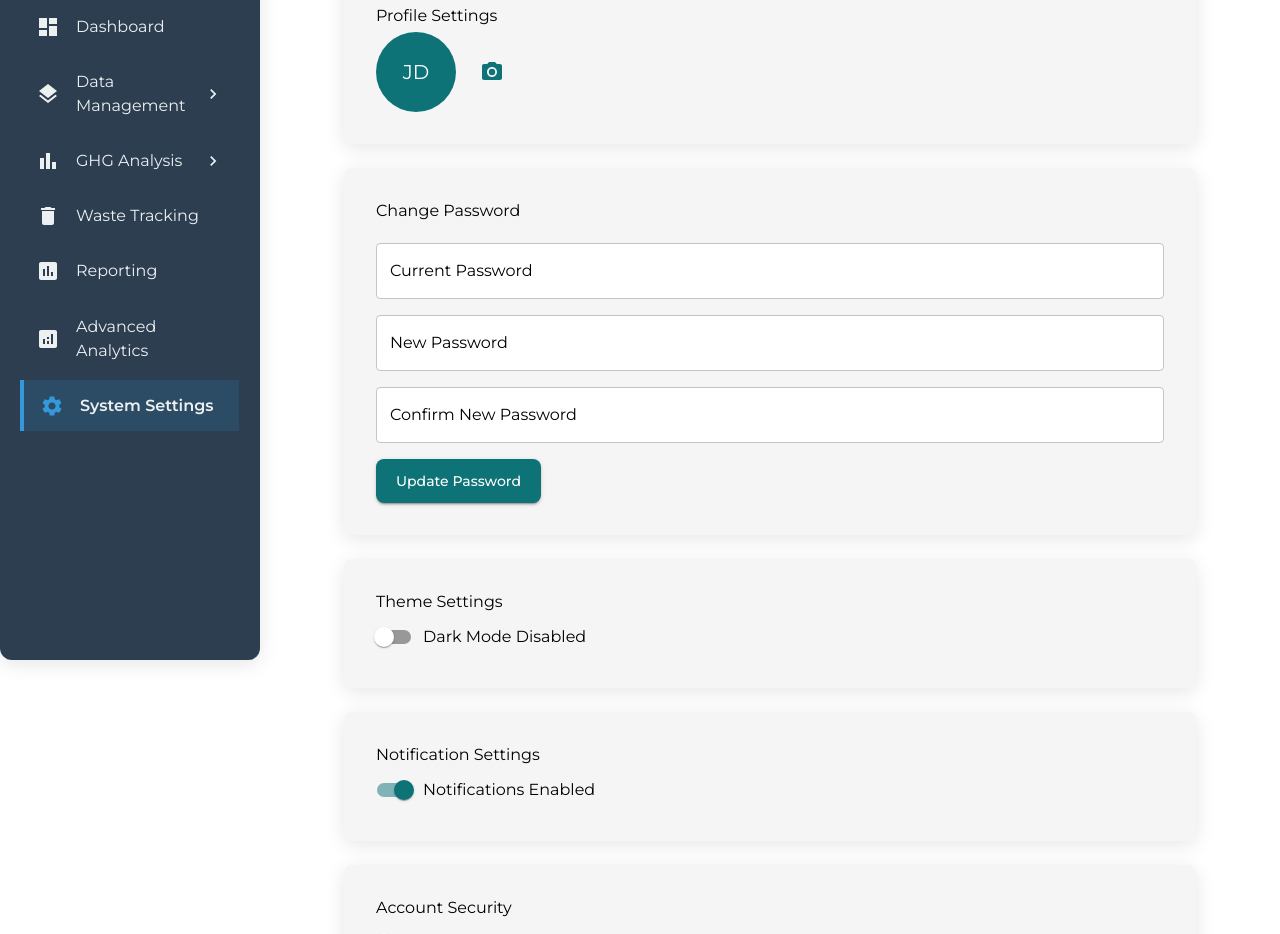
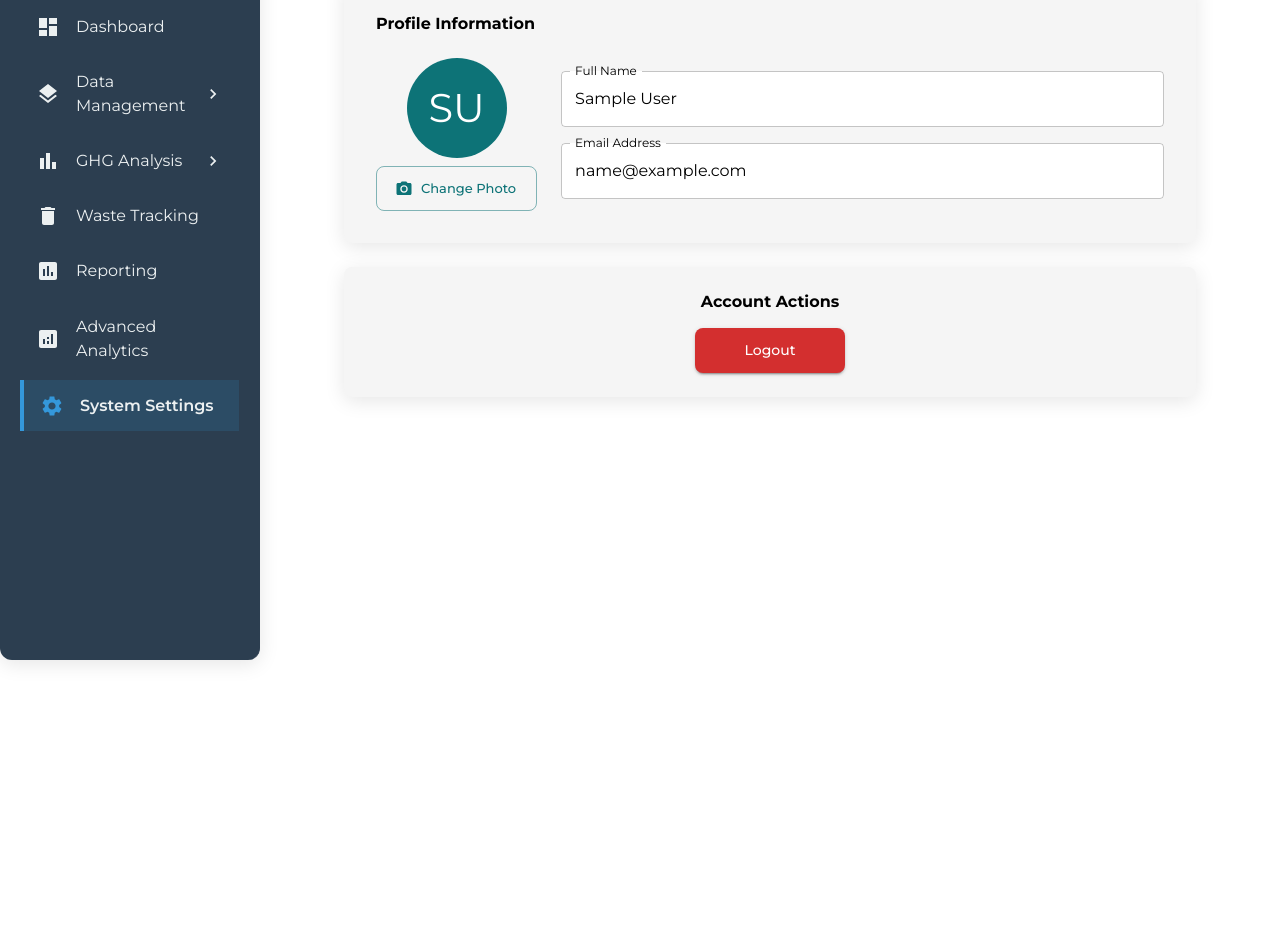
Before and after one commit to AbubakarMirza1/Kavish, a React (Create React App) app in the folder frontend/: page /settings in a window 1280 px wide. Shown: the part 140-1074 px from the top of the page. After the commit the page ends 800 px from the top, so only its background shows below. Built offline with nearby package versions, Linux system fonts and the light colour scheme; sample sign-in values are in the browser's storage.

Commit message:
settings modified. setupform crud removed

```diff
--- a/frontend/src/screens/Setupform2.js
+++ b/frontend/src/screens/Setupform2.js
@@ -178,15 +178,15 @@ const Scope2EmissionsSetup = () => {
         <TableHead>
           <TableRow>
             <TableCell>{title}</TableCell>
-            <TableCell>Active</TableCell>
-            <TableCell>Actions</TableCell>
+            {/* <TableCell>Active</TableCell>
+            <TableCell>Actions</TableCell> */}
           </TableRow>
         </TableHead>
         <TableBody>
           {rows.map((row) => (
             <TableRow key={row.id}>
               <TableCell>{row.name}</TableCell>
-              <TableCell>
+              {/* <TableCell>
                 <Checkbox
                   checked={row.active}
                   onChange={() => handleToggleActive(section, row.id)}
@@ -200,7 +200,7 @@ const Scope2EmissionsSetup = () => {
                 >
                   Delete
                 </Button>
-              </TableCell>
+              </TableCell> */}
             </TableRow>
           ))}
         </TableBody>
@@ -226,7 +226,7 @@ const Scope2EmissionsSetup = () => {
         <Container>
           {/* Fuel Type */}
           <h2>Fuel Type</h2>
-          <TextField
+          {/* <TextField
             label="Add Fuel Type"
             value={formValues.fuelType}
             onChange={(e) =>
@@ -238,12 +238,12 @@ const Scope2EmissionsSetup = () => {
             variant="contained"
           >
             Add
-          </Button>
+          </Button> */}
           {renderTable("fuelType", fuelTypeRows, "Fuel Type")}
 
           {/* Units */}
           <h2>Units</h2>
-          <TextField
+          {/* <TextField
             label="Add Unit"
             value={formValues.units}
             onChange={(e) =>
@@ -252,7 +252,7 @@ const Scope2EmissionsSetup = () => {
           />
           <Button onClick={() => handleAddRow("units")} variant="contained">
             Add
-          </Button>
+          </Button> */}
           {renderTable("units", unitRows, "Unit")}
         </Container>
 
--- a/frontend/src/screens/Setupform3.js
+++ b/frontend/src/screens/Setupform3.js
@@ -198,15 +198,15 @@ const Scope3EmissionsSetup = () => {
         <TableHead>
           <TableRow>
             <TableCell>{title}</TableCell>
-            <TableCell>Active</TableCell>
-            <TableCell>Actions</TableCell>
+            {/* <TableCell>Active</TableCell>
+            <TableCell>Actions</TableCell> */}
           </TableRow>
         </TableHead>
         <TableBody>
           {rows.map((row) => (
             <TableRow key={row.id}>
               <TableCell>{row.name}</TableCell>
-              <TableCell>
+              {/* <TableCell>
                 <Checkbox
                   checked={row.active}
                   onChange={() => handleToggleActive(section, row.id)}
@@ -220,7 +220,7 @@ const Scope3EmissionsSetup = () => {
                 >
                   Delete
                 </Button>
-              </TableCell>
+              </TableCell> */}
             </TableRow>
           ))}
         </TableBody>
@@ -246,7 +246,7 @@ const Scope3EmissionsSetup = () => {
         <Container>
           {/* Vehicle Type */}
           <h2>Vehicle Type</h2>
-          <TextField
+          {/* <TextField
             label="Add Vehicle Type"
             value={formValues.vehicleType}
             onChange={(e) =>
@@ -255,12 +255,12 @@ const Scope3EmissionsSetup = () => {
           />
           <Button onClick={() => handleAddRow("vehicleType")} variant="contained">
             Add
-          </Button>
+          </Button> */}
           {renderTable("vehicleType", vehicleTypes, "Vehicle Type")}
 
           {/* Units */}
           <h2>Units</h2>
-          <TextField
+          {/* <TextField
             label="Add Unit"
             value={formValues.units}
             onChange={(e) =>
@@ -269,12 +269,12 @@ const Scope3EmissionsSetup = () => {
           />
           <Button onClick={() => handleAddRow("units")} variant="contained">
             Add
-          </Button>
+          </Button> */}
           {renderTable("units", units, "Unit")}
 
           {/* Waste Material */}
           <h2>Waste Material</h2>
-          <TextField
+          {/* <TextField
             label="Add Waste Material"
             value={formValues.wasteMaterial}
             onChange={(e) =>
@@ -283,7 +283,7 @@ const Scope3EmissionsSetup = () => {
           />
           <Button onClick={() => handleAddRow("wasteMaterial")} variant="contained">
             Add
-          </Button>
+          </Button> */}
           {renderTable("wasteMaterial", wasteMaterials, "Waste Material")}
 
           {/* Disposal Method */}
--- a/frontend/src/screens/settings.js
+++ b/frontend/src/screens/settings.js
@@ -1,71 +1,91 @@
-import React, { useState } from "react";
+import React, { useState, useEffect } from "react";
 import {
     Box,
     Typography,
     Container,
-    TextField,
-    Button,
-    Switch,
-    FormControlLabel,
-    Divider,
     Paper,
     Avatar,
+    Button,
+    Grid,
     IconButton,
+    CircularProgress,
+    TextField, // For displaying read-only info
+    Stack,    // For easier layout
 } from "@mui/material";
 import { PhotoCamera } from "@mui/icons-material";
-import Sidebar from "../Component/sidebar.js";
-import TopBar from "../Component/topbar.js";
+import Sidebar from "../Component/sidebar.js"; // Assuming correct path
+import TopBar from "../Component/topbar.js";   // Assuming correct path
 import { useNavigate } from "react-router-dom";
-import { useAuth } from '../context/authcontext';
-
+import { useAuth } from '../context/authcontext'; // Assuming correct path
 
 const SettingsPage = () => {
-    const [darkMode, setDarkMode] = useState(false);
-    const [notifications, setNotifications] = useState(true);
-    const [twoFactorAuth, setTwoFactorAuth] = useState(false);
-    const [currentPassword, setCurrentPassword] = useState("");
-    const [newPassword, setNewPassword] = useState("");
-    const [confirmPassword, setConfirmPassword] = useState("");
-    const [profilePic, setProfilePic] = useState(null);
+    const { user, logout } = useAuth(); // Get user info and logout function from context
     const navigate = useNavigate();
-    const { logout } = useAuth();
 
+    const [profilePicPreview, setProfilePicPreview] = useState(null);
+    const [userInitials, setUserInitials] = useState('');
 
-    // Toggle Handlers
-    const handleDarkModeToggle = () => setDarkMode(!darkMode);
-    const handleNotificationsToggle = () => setNotifications(!notifications);
-    const handleTwoFactorToggle = () => setTwoFactorAuth(!twoFactorAuth);
+    useEffect(() => {
+        if (user && user.name) {
+            const initials = user.name
+                .split(' ')
+                .map((word) => word.charAt(0).toUpperCase())
+                .join('');
+            setUserInitials(initials);
+        }
+    }, [user]); // Re-calculate initials if user object changes
 
-    // Profile Picture Upload
+    // Profile Picture Upload Preview
     const handleProfilePicChange = (event) => {
         const file = event.target.files[0];
-        if (file) setProfilePic(URL.createObjectURL(file));
+        if (file) {
+            setProfilePicPreview(URL.createObjectURL(file));
+            // In a real app, you'd upload this file to your backend here
+            // and then update the user's profilePic URL from the backend response.
+        }
     };
+
     // Logout Handler
     const handleLogout = () => {
-        // Clear user session (if using localStorage or context)
-        localStorage.removeItem("token"); // Remove authentication token
-        logout();
-
+        logout(); // This should clear context state and localStorage items
         navigate("/login"); // Redirect to login page
     };
 
+    if (!user) {
+        // Show a loading state or redirect if user data isn't available yet
+        return (
+            <Box sx={{ display: "flex", justifyContent: "center", alignItems: "center", height: "100vh" }}>
+                <CircularProgress />
+            </Box>
+        );
+    }
 
     return (
-        <Box sx={{ display: "flex" }}>
+        <Box sx={{ display: "flex", bgcolor: 'background.default', minHeight: '100vh' }}>
             <Sidebar />
             <Box component="main" sx={{ flexGrow: 1, p: 3 }}>
                 <TopBar title="Settings" showDropdown={false} />
-                <Container maxWidth="md">
+                <Container maxWidth="md" sx={{ mt: 4 }}>
 
-                    {/* Profile Section */}
-                    <Paper sx={{ p: 4, mt: 3, borderRadius: 2 }}>
-                        <Typography variant="h5" gutterBottom>
-                            Profile Settings
+                    {/* Profile Information Section */}
+                    <Paper elevation={3} sx={{ p: { xs: 2, md: 4 }, borderRadius: 2, mb: 3 }}>
+                        <Typography variant="h5" gutterBottom sx={{ fontWeight: 'bold', mb: 3 }}>
+                            Profile Information
                         </Typography>
-                        <Box sx={{ display: "flex", alignItems: "center", gap: 2 }}>
-                            <Avatar sx={{ width: 80, height: 80, bgcolor: "#0D7377" }} src={profilePic}>
-                                {!profilePic && "JD"}
+                        <Grid container spacing={3} alignItems="center">
+                            <Grid item xs={12} md="auto">
+                                <Stack direction="column" alignItems="center" spacing={1}>
+                                    <Avatar
+                                        sx={{
+                                            width: 100,
+                                            height: 100,
+                                            bgcolor: "#0D7377", // Your theme color
+                                            fontSize: '2.5rem',
+                                            mb: 1
+                                        }}
+                                        src={profilePicPreview || (user.profileImageUrlFromBackend || '')} // Use preview, then backend URL, then initials
+                                    >
+                                        {!profilePicPreview && !(user.profileImageUrlFromBackend) && userInitials}
                                     </Avatar>
                                     <input
                                         accept="image/*"
@@ -75,107 +95,63 @@ const SettingsPage = () => {
                                         onChange={handleProfilePicChange}
                                     />
                                     <label htmlFor="profile-pic-upload">
-                                <IconButton color="primary" component="span">
-                                    <PhotoCamera />
-                                </IconButton>
+                                        <Button
+                                            variant="outlined"
+                                            component="span"
+                                            startIcon={<PhotoCamera />}
+                                            size="small"
+                                        >
+                                            Change Photo
+                                        </Button>
                                     </label>
-                        </Box>
+                                </Stack>
+                            </Grid>
+                            <Grid item xs>
+                                <Stack spacing={2}>
+                                    <TextField
+                                        label="Full Name"
+                                        value={user.name || ''} // From AuthContext
+                                        fullWidth
+                                        InputProps={{
+                                            readOnly: true,
+                                        }}
+                                        variant="outlined"
+                                    />
+                                    <TextField
+                                        label="Email Address"
+                                        value={user.email || ''} // From AuthContext
+                                        fullWidth
+                                        InputProps={{
+                                            readOnly: true,
+                                        }}
+                                        variant="outlined"
+                                    />
+                                    {/* You can add more read-only fields here if available in user object */}
+                                    {/* e.g., Company Name, Role */}
+                                    {user.companyName && (
+                                        <TextField
+                                            label="Company Name"
+                                            value={user.companyName}
+                                            fullWidth
+                                            InputProps={{ readOnly: true }}
+                                            variant="outlined"
+                                        />
+                                    )}
+                                </Stack>
+                            </Grid>
+                        </Grid>
                     </Paper>
 
-                    {/* Change Password Section */}
-                    <Paper sx={{ p: 4, mt: 3, borderRadius: 2 }}>
-                        <Typography variant="h5" gutterBottom>
-                            Change Password
-                        </Typography>
-                        <TextField
-                            label="Current Password"
-                            type="password"
-                            fullWidth
-                            sx={{ mt: 2 }}
-                            value={currentPassword}
-                            onChange={(e) => setCurrentPassword(e.target.value)}
-                        />
-                        <TextField
-                            label="New Password"
-                            type="password"
-                            fullWidth
-                            sx={{ mt: 2 }}
-                            value={newPassword}
-                            onChange={(e) => setNewPassword(e.target.value)}
-                        />
-                        <TextField
-                            label="Confirm New Password"
-                            type="password"
-                            fullWidth
-                            sx={{ mt: 2 }}
-                            value={confirmPassword}
-                            onChange={(e) => setConfirmPassword(e.target.value)}
-                        />
-                        <Button variant="contained" sx={{ mt: 2 }}>Update Password</Button>
-                    </Paper>
-
-                    {/* Theme Settings */}
-                    <Paper sx={{ p: 4, mt: 3, borderRadius: 2 }}>
-                        <Typography variant="h5" gutterBottom>
-                            Theme Settings
-                        </Typography>
-                        <FormControlLabel
-                            control={<Switch checked={darkMode} onChange={handleDarkModeToggle} />}
-                            label={darkMode ? "Dark Mode Enabled" : "Dark Mode Disabled"}
-                        />
-                    </Paper>
-
-                    {/* Notifications Settings */}
-                    <Paper sx={{ p: 4, mt: 3, borderRadius: 2 }}>
-                        <Typography variant="h5" gutterBottom>
-                            Notification Settings
-                        </Typography>
-                        <FormControlLabel
-                            control={<Switch checked={notifications} onChange={handleNotificationsToggle} />}
-                            label={notifications ? "Notifications Enabled" : "Notifications Disabled"}
-                        />
-                    </Paper>
-
-                    {/* Security Settings */}
-                    <Paper sx={{ p: 4, mt: 3, borderRadius: 2 }}>
-                        <Typography variant="h5" gutterBottom>
-                            Account Security
-                        </Typography>
-                        <FormControlLabel
-                            control={<Switch checked={twoFactorAuth} onChange={handleTwoFactorToggle} />}
-                            label={twoFactorAuth ? "2FA Enabled" : "2FA Disabled"}
-                        />
-                    </Paper>
-
-                    {/* API Key Management */}
-                    <Paper sx={{ p: 4, mt: 3, borderRadius: 2 }}>
-                        <Typography variant="h5" gutterBottom>
-                            API Key Management
-                        </Typography>
-                        <Typography variant="body2" color="textSecondary">
-                            Manage your API keys for integrating with external services.
-                        </Typography>
-                        <Button variant="outlined" sx={{ mt: 2 }}>Generate New API Key</Button>
-                    </Paper>
-
-                    {/* Privacy Settings */}
-                    <Paper sx={{ p: 4, mt: 3, borderRadius: 2 }}>
-                        <Typography variant="h5" gutterBottom>
-                            Data & Privacy
-                        </Typography>
-                        <Button variant="outlined" color="error">Clear Stored Data</Button>
-                    </Paper>
-
-                    {/* Logout Button */}
-                    <Paper sx={{ p: 4, mt: 3, borderRadius: 2, textAlign: "center" }}>
-                        <Typography variant="h5" gutterBottom>
-                            Logout
+                    {/* Account Actions Section */}
+                    <Paper elevation={3} sx={{ p: { xs: 2, md: 3 }, borderRadius: 2, textAlign: "center" }}>
+                        <Typography variant="h5" gutterBottom sx={{ fontWeight: 'bold', mb: 2 }}>
+                            Account Actions
                         </Typography>
                         <Button
                             variant="contained"
                             color="error"
                             onClick={handleLogout}
-                            sx={{ mt: 2 }}
+                            sx={{ minWidth: '150px' }}
                         >
                             Logout
                         </Button>
```
Also changed, not shown: frontend/src/screens/Setupform1.js (+18 -18 lines). Lines whose indentation alone changed are shown as unchanged.
